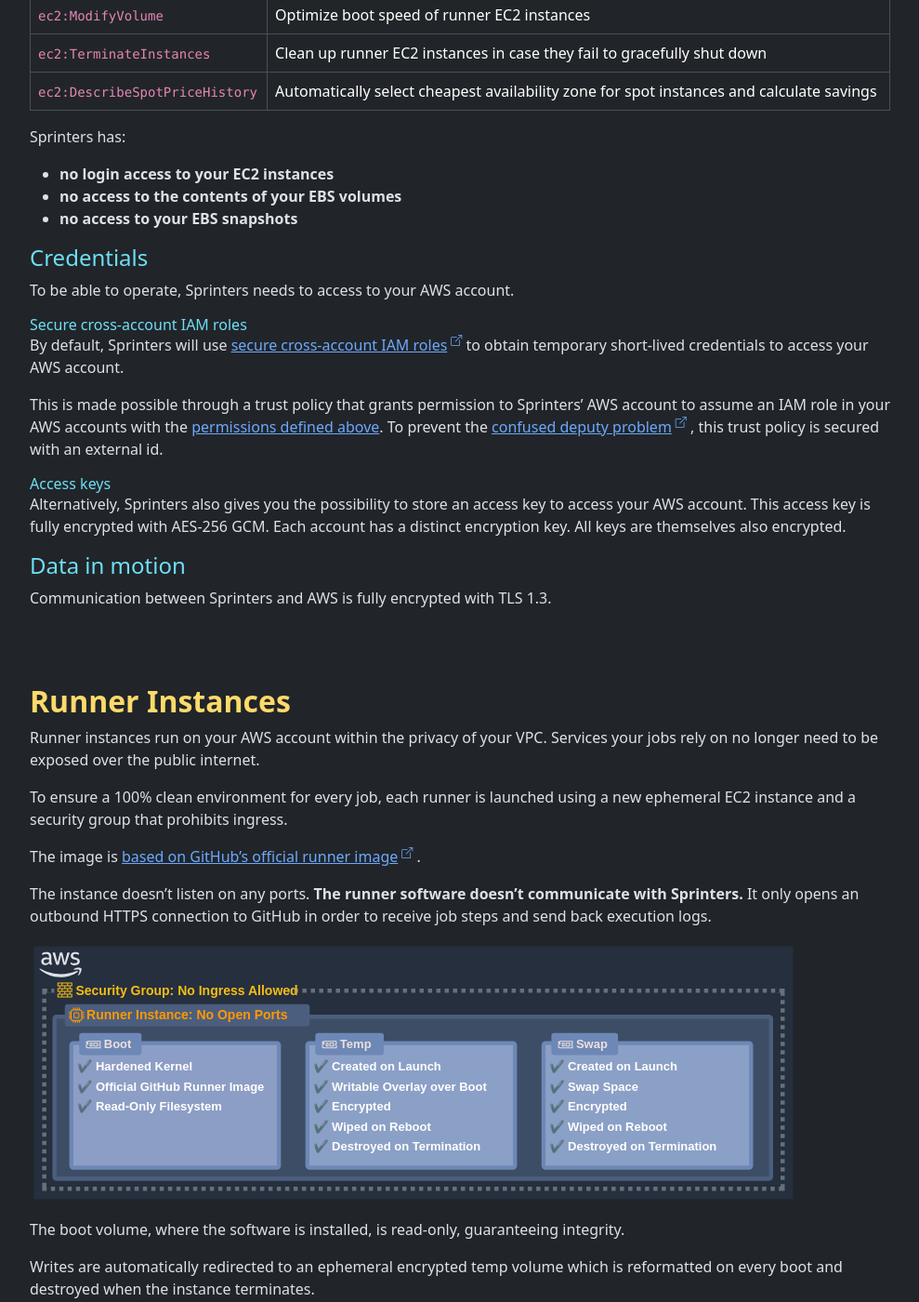
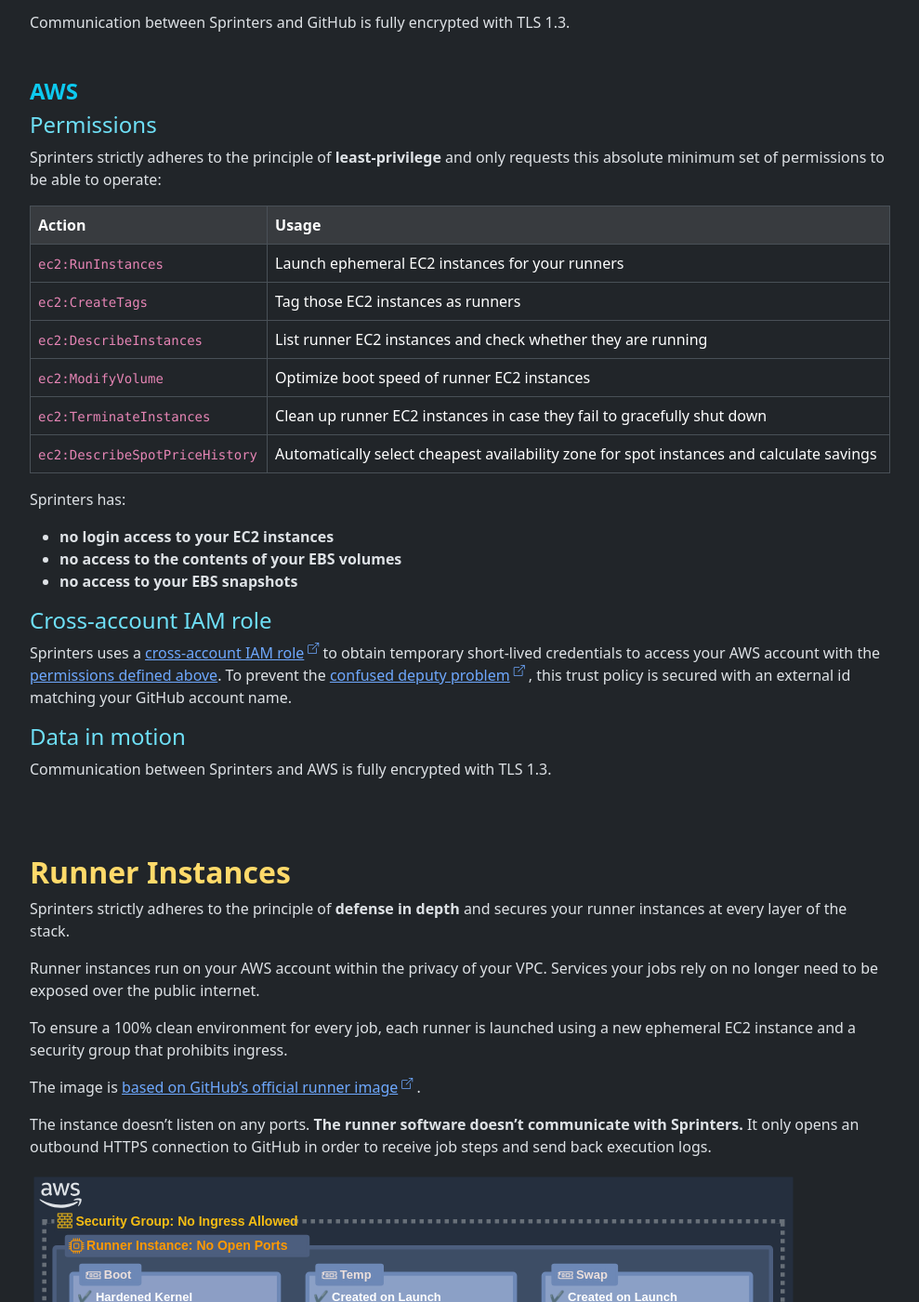
Before and after one commit to sprinters-sh/sprinters.sh, a Jekyll site: the page built from docs/security.md, in a window 1280 px wide and 1400 px high, scrolled down 2053 px. Shown: the whole window at 93% size, without its empty margins (240-1229 px from the left). Built offline with Jekyll 4.4.1, drawn with Linux system fonts in a browser that asks for light colours; some of the changed text lies outside the part shown.

Commit message:
Updated security page

```diff
--- a/_includes/aws-permissions.html
+++ /dev/null
@@ -1,36 +0,0 @@
-<div class="table-responsive">
-    <table class="table table-bordered">
-        <thead>
-        <tr class="table-active">
-            <th>Action</th>
-            <th>Usage</th>
-        </tr>
-        </thead>
-        <tbody>
-        <tr>
-            <td><code>ec2:RunInstances</code></td>
-            <td>Launch ephemeral EC2 instances for your runners</td>
-        </tr>
-        <tr>
-            <td><code>ec2:CreateTags</code></td>
-            <td>Tag those EC2 instances as runners</td>
-        </tr>
-        <tr>
-            <td><code>ec2:DescribeInstances</code></td>
-            <td>List runner EC2 instances and check whether they are running</td>
-        </tr>
-        <tr>
-            <td><code>ec2:ModifyVolume</code></td>
-            <td>Optimize boot speed of runner EC2 instances</td>
-        </tr>
-        <tr>
-            <td><code>ec2:TerminateInstances</code></td>
-            <td>Clean up runner EC2 instances in case they fail to gracefully shut down</td>
-        </tr>
-        <tr>
-            <td><code>ec2:DescribeSpotPriceHistory</code></td>
-            <td>Automatically select cheapest availability zone for spot instances and calculate savings</td>
-        </tr>
-        </tbody>
-    </table>
-</div>
--- a/_includes/github-permissions.html
+++ /dev/null
@@ -1,43 +0,0 @@
-<div class="table-responsive">
-    <table class="table table-bordered">
-        <thead>
-        <tr class="table-active">
-            <th>Permission</th>
-            <th>Access</th>
-            <th>Scope</th>
-            <th>Usage</th>
-        </tr>
-        </thead>
-        <tbody>
-        <tr>
-            <td><code>metadata</code></td>
-            <td>read</td>
-            <td>repository</td>
-            <td>Mandatory permission for all GitHub Apps</td>
-        </tr>
-        <tr>
-            <td rowspan="2"><code>actions</code></td>
-            <td>read</td>
-            <td>repository</td>
-            <td>Get details about workflow jobs and workflow runs to check whether Sprinters should launch a runner</td>
-        </tr>
-        <tr>
-            <td>write</td>
-            <td>repository</td>
-            <td>Cancel a workflow run in case there was an issue with a runner</td>
-        </tr>
-        <tr>
-            <td><code>administration</code></td>
-            <td>write</td>
-            <td>repository</td>
-            <td>Create a registration token for a new runner to ensure it can interact with GitHub Actions</td>
-        </tr>
-        <tr>
-            <td><code class="text-nowrap">email addresses</code></td>
-            <td>read</td>
-            <td>user</td>
-            <td>Notify you in case an issue with a runner needs your attention</td>
-        </tr>
-        </tbody>
-    </table>
-</div>
--- a/docs/security.md
+++ b/docs/security.md
@@ -14,24 +14,80 @@
 
 The Sprinters platform runs on Sprinters' own infrastructure and handles events sent by GitHub and launches runner instances in your AWS account.
 
-To be able to operate, Sprinters needs to access to your GitHub account and your AWS account.
-
-Sprinters also needs to store
-- the credentials to your AWS account in order to be able to launch runner instances
-- the history of the jobs you ran with Sprinters in order to display them in the Sprinters Console
+To be able to operate, Sprinters needs to [access to your GitHub account and your AWS account](/docs/setup).
 
 {% include h3.html id="data" text="Data" %}
 
+Sprinters strictly adheres to the principle of **data austerity** and only stores the absolute minimum amount of data necessary to operate.
+
+This includes:
+- the history of the jobs you ran with Sprinters in order to display them in the Sprinters Console
+- the number of vCPU minutes you used for each job and how many are left in your account
+
 All data stored by Sprinters is **encrypted at rest**. All data transferred by Sprinters is **encrypted while in motion**.
 
+Sprinters:
+- **does not store any access credentials to your GitHub or AWS account**
+- **does not store any credit card or other financial information**
+
+{% include h3.html id="browser" text="Browser" %}
+
+{% include h4.html id="browser-cookies" text="Javascript and cookies" %}
+
+Sprinters **does not load any javascript from external sources** and does not store any third party cookies.
+
+Sprinters only uses a single cookie to keep track of the user's session.
+
+{% include h4.html id="browser-data" text="Data in motion" %}
 Communication between Sprinters and your browser is fully encrypted with TLS 1.3 or 1.2.
 
 {% include h3.html id="github" text="GitHub" %}
 {% include h4.html id="github-permissions" text="Permissions" %}
 
 Sprinters strictly adheres to the principle of **least-privilege** and only requests this absolute minimum set of permissions to be able to operate:
-
-{% include github-permissions.html %}
+<div class="table-responsive">
+    <table class="table table-bordered">
+        <thead>
+        <tr class="table-active">
+            <th>Permission</th>
+            <th>Access</th>
+            <th>Scope</th>
+            <th>Usage</th>
+        </tr>
+        </thead>
+        <tbody>
+        <tr>
+            <td><code>metadata</code></td>
+            <td>read</td>
+            <td>repository</td>
+            <td>Mandatory permission for all GitHub Apps</td>
+        </tr>
+        <tr>
+            <td rowspan="2"><code>actions</code></td>
+            <td>read</td>
+            <td>repository</td>
+            <td>Get details about workflow jobs and workflow runs to check whether Sprinters should launch a runner</td>
+        </tr>
+        <tr>
+            <td>write</td>
+            <td>repository</td>
+            <td>Cancel a workflow run in case there was an issue with a runner</td>
+        </tr>
+        <tr>
+            <td><code>administration</code></td>
+            <td>write</td>
+            <td>repository</td>
+            <td>Create a registration token for a new runner to ensure it can interact with GitHub Actions</td>
+        </tr>
+        <tr>
+            <td><code class="text-nowrap">email addresses</code></td>
+            <td>read</td>
+            <td>user</td>
+            <td>Notify you in case an issue with a runner needs your attention</td>
+        </tr>
+        </tbody>
+    </table>
+</div>
 
 Sprinters has:
 - **no access to the contents of your repositories**
@@ -45,37 +101,62 @@
 {% include h4.html id="aws-permissions" text="Permissions" %}
 
 Sprinters strictly adheres to the principle of **least-privilege** and only requests this absolute minimum set of permissions to be able to operate:
-
-{% include aws-permissions.html %}
+<div class="table-responsive">
+    <table class="table table-bordered">
+        <thead>
+        <tr class="table-active">
+            <th>Action</th>
+            <th>Usage</th>
+        </tr>
+        </thead>
+        <tbody>
+        <tr>
+            <td><code>ec2:RunInstances</code></td>
+            <td>Launch ephemeral EC2 instances for your runners</td>
+        </tr>
+        <tr>
+            <td><code>ec2:CreateTags</code></td>
+            <td>Tag those EC2 instances as runners</td>
+        </tr>
+        <tr>
+            <td><code>ec2:DescribeInstances</code></td>
+            <td>List runner EC2 instances and check whether they are running</td>
+        </tr>
+        <tr>
+            <td><code>ec2:ModifyVolume</code></td>
+            <td>Optimize boot speed of runner EC2 instances</td>
+        </tr>
+        <tr>
+            <td><code>ec2:TerminateInstances</code></td>
+            <td>Clean up runner EC2 instances in case they fail to gracefully shut down</td>
+        </tr>
+        <tr>
+            <td><code>ec2:DescribeSpotPriceHistory</code></td>
+            <td>Automatically select cheapest availability zone for spot instances and calculate savings</td>
+        </tr>
+        </tbody>
+    </table>
+</div>
 
 Sprinters has:
 - **no login access to your EC2 instances**
 - **no access to the contents of your EBS volumes**
 - **no access to your EBS snapshots**
 
-{% include h4.html id="aws-credentials" text="Credentials" %}
+{% include h4.html id="aws-credentials" text="Cross-account IAM role" %}
 
-To be able to operate, Sprinters needs to access to your AWS account.
-
-{% include h5.html text="Secure cross-account IAM roles" %}
-
-By default, Sprinters will use
-{% include external-link.html text="secure cross-account IAM roles" href="https://docs.aws.amazon.com/IAM/latest/UserGuide/id_roles_common-scenarios_third-party.html" %} to
-obtain temporary short-lived credentials to access your AWS account.
-
-This is made possible through a trust policy that grants permission to Sprinters' AWS account to assume an
-IAM role in your AWS accounts with the [permissions defined above](#aws-permissions). To prevent the
+Sprinters uses a
+{% include external-link.html text="cross-account IAM role" href="https://docs.aws.amazon.com/IAM/latest/UserGuide/id_roles_common-scenarios_third-party.html" %} to
+obtain temporary short-lived credentials to access your AWS account with the [permissions defined above](#aws-permissions). To prevent the
 {% include external-link.html text="confused deputy problem" href="https://docs.aws.amazon.com/IAM/latest/UserGuide/confused-deputy.html" %},
-this trust policy is secured with an external id.
-
-{% include h5.html text="Access keys" %}
-Alternatively, Sprinters also gives you the possibility to store an access key to access your AWS account.
-This access key is fully encrypted with AES-256 GCM. Each account has a distinct encryption key. All keys are themselves also encrypted.
+this trust policy is secured with an external id matching your GitHub account name.
 
 {% include h4.html id="aws-data" text="Data in motion" %}
 Communication between Sprinters and AWS is fully encrypted with TLS 1.3.
 
 {% include h2.html id="runner" text="Runner Instances" %}
+
+Sprinters strictly adheres to the principle of **defense in depth** and secures your runner instances at every layer of the stack.
 
 Runner instances run on your AWS account within the privacy of your VPC.
 Services your jobs rely on no longer need to be exposed over the public internet.
--- a/index.html
+++ b/index.html
@@ -163,7 +163,7 @@
     <div class="d-inline-block v-align-middle">
         <code class="code fs-5 text-start d-inline-block mt-3 mb-4">
             <span class="text-secondary text-decoration-line-through">runs-on: ubuntu-latest</span><br>
-            <span class="text-warning">runs-on:</span> <span class="text-info">sprinters:aws:ubuntu-latest</span>
+            <span class="text-warning">runs-on:</span> <span class="text-info">sprinters:aws/123456789012:ubuntu-latest</span>
         </code>
     </div>
 
```
Also changed, not shown: docs/index.md (+2 -2 lines).
